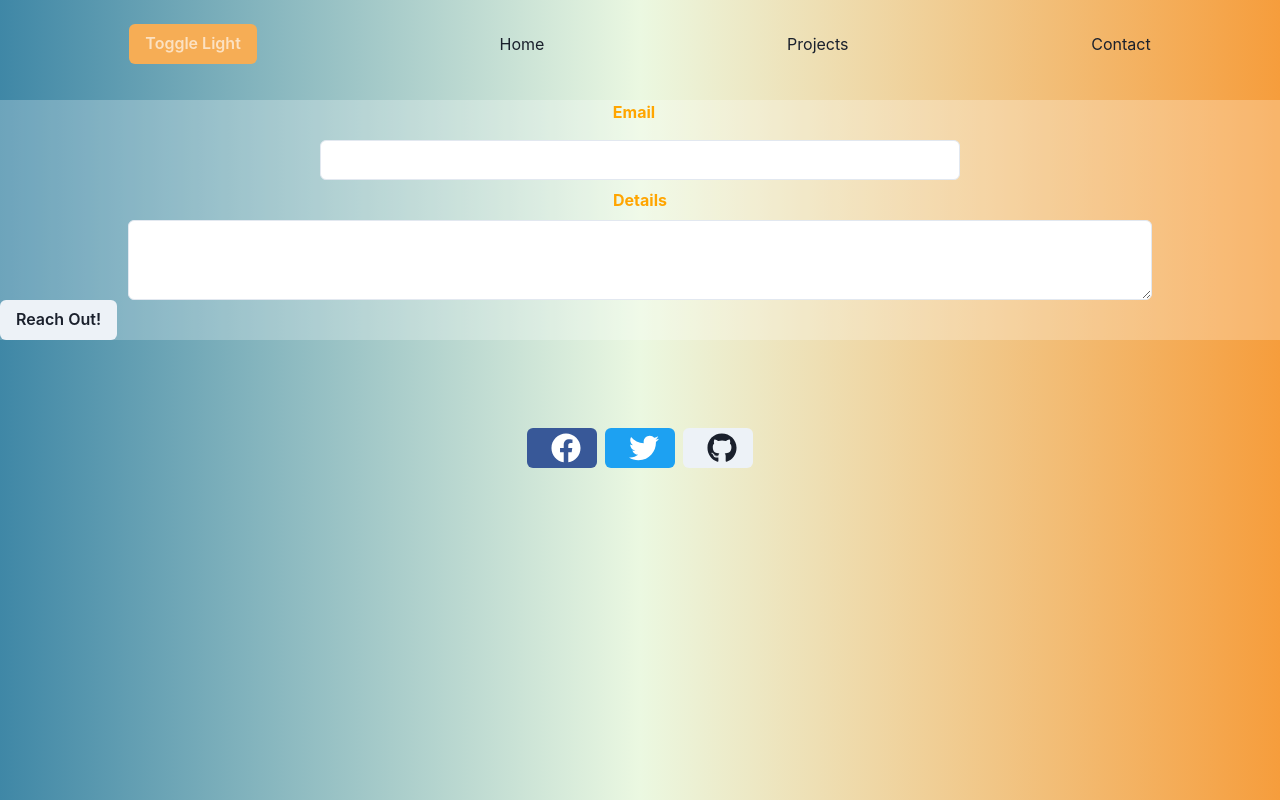
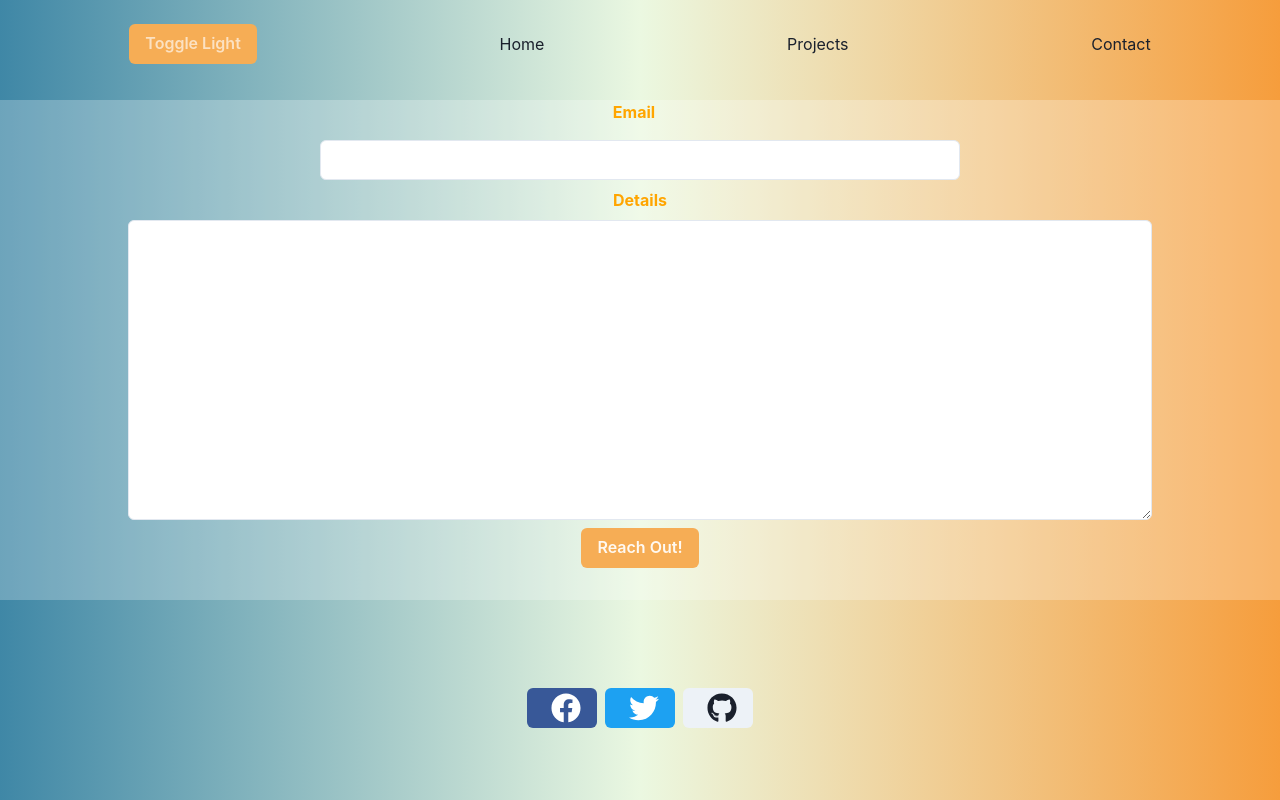
Before and after one commit to nme22/next-portfolio, a Next.js app in the folder portfolio/: page /Contact in a window 1280 px wide. Built offline with nearby package versions, Linux system fonts and the light colour scheme.

Commit message:
style some button states

```diff
--- a/portfolio/components/Navbar.js
+++ b/portfolio/components/Navbar.js
@@ -16,7 +16,17 @@ const PortNavbar = () => {
       justifyContent="space-around"
       w={{ base: '100%', md: '100%', lg: '100%' }}
     >
-      <Button onClick={toggleColorMode} bg="orange.300" color={color}>
+      <Button
+        onClick={toggleColorMode}
+        bg="orange.300"
+        color={color}
+        _hover={{
+          bgColor: 'rebeccapurple',
+        }}
+        _active={{
+          borderColor: 'orange.400',
+        }}
+      >
         Toggle Light
       </Button>
 
--- a/portfolio/pages/Contact.js
+++ b/portfolio/pages/Contact.js
@@ -11,9 +11,10 @@ import { useColorModeValue } from '@chakra-ui/color-mode';
 
 const Contact = () => {
   const bg = useColorModeValue('whiteAlpha.400', 'gray.600');
+  const color = useColorModeValue('whiteAlpha.900', 'gray.500');
   return (
-    <Box bg={bg} h="100%" w="100%">
-      <FormControl>
+    <Box bg={bg} h="500px" w="100%" d="flex">
+      <FormControl justifyContent="space-between">
         <VStack>
           <FormLabel color="Orange" fontWeight="bold">
             Email
@@ -23,10 +24,18 @@ const Contact = () => {
             {' '}
             Details
           </FormLabel>
-          <Textarea w="80%" h="100%" bg="WhiteAlpha" />
+          <Textarea w="80%" h="300px" bg="WhiteAlpha" />
+          <Button
+            bg="orange.300"
+            color={color}
+            _hover={{
+              bgColor: 'rebeccapurple',
+            }}
+          >
+            Reach Out!
+          </Button>
         </VStack>
       </FormControl>
-      <Button>Reach Out!</Button>
     </Box>
   );
 };
```
